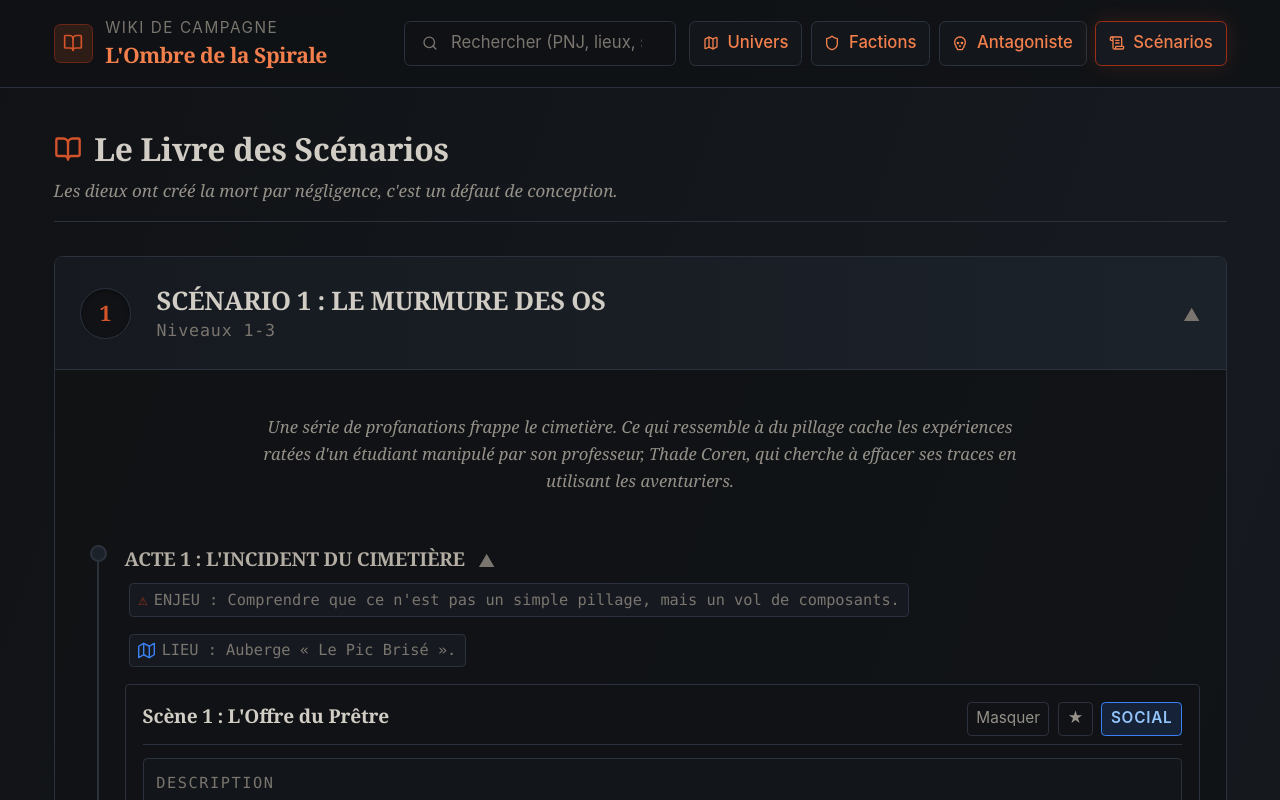
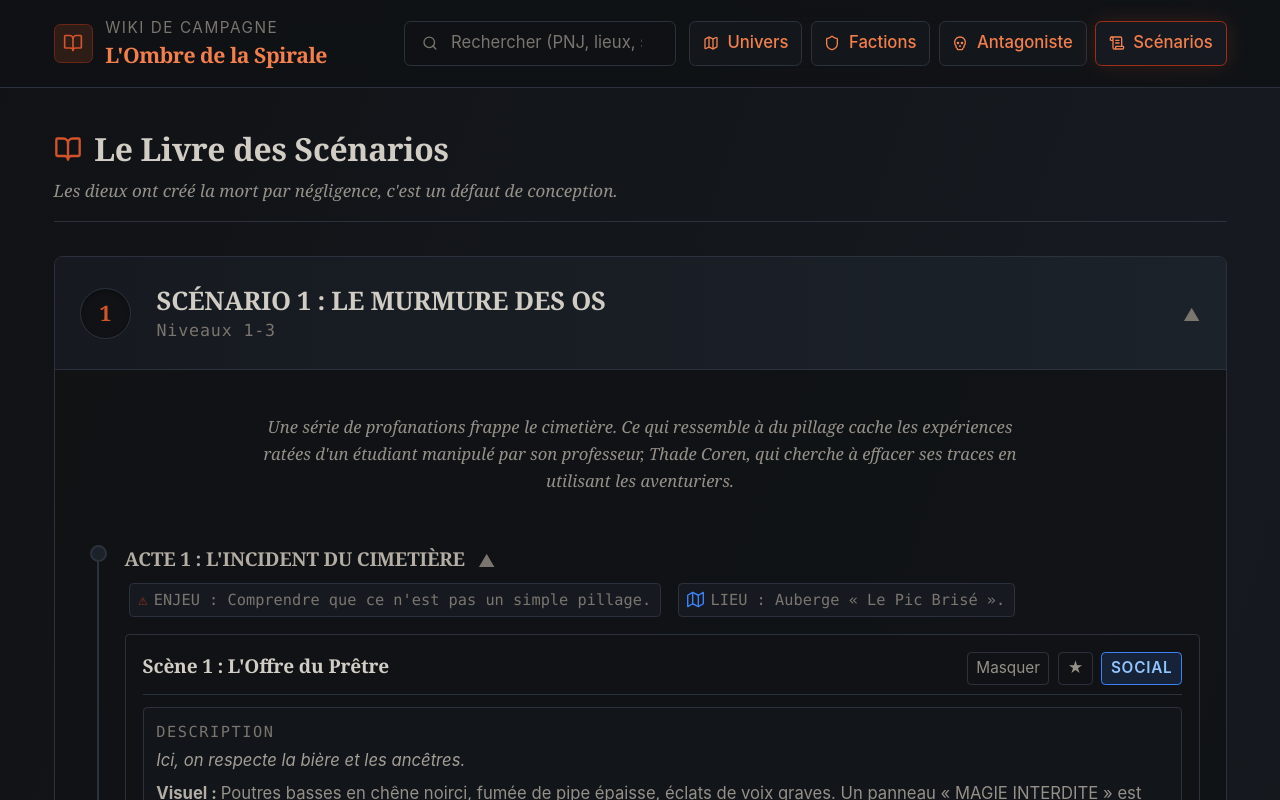
Before and after one commit to kithain/ombre-de-la-spirale, a React (Vite) app: page /scenarios/1 in a window 1280 px wide. Shown: the top 800 px of the page. Built offline with nearby package versions, Linux system fonts and the light colour scheme.

Commit message:
erratum fin acte 1

```diff
--- a/src/data/scenarios/scenario1_murmure_des_os.js
+++ b/src/data/scenarios/scenario1_murmure_des_os.js
@@ -7,7 +7,7 @@ export const scenario1 = {
   acts: [
     {
       title: "ACTE 1 : L'INCIDENT DU CIMETIÈRE",
-      stake: "Comprendre que ce n'est pas un simple pillage, mais un vol de composants.",
+      stake: "Comprendre que ce n'est pas un simple pillage.",
       location: "Auberge « Le Pic Brisé ».",
       scenes: [
         {
```
